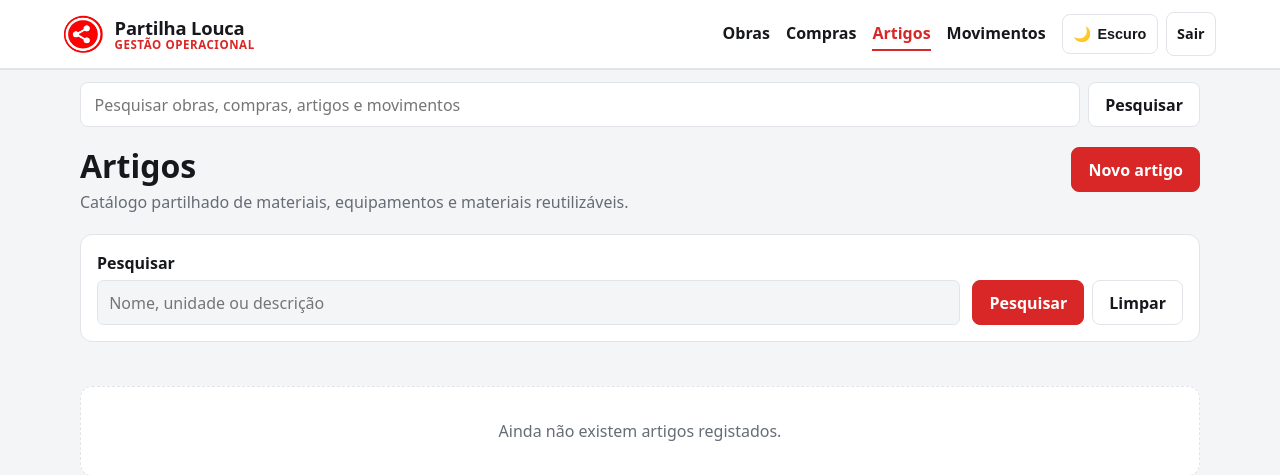
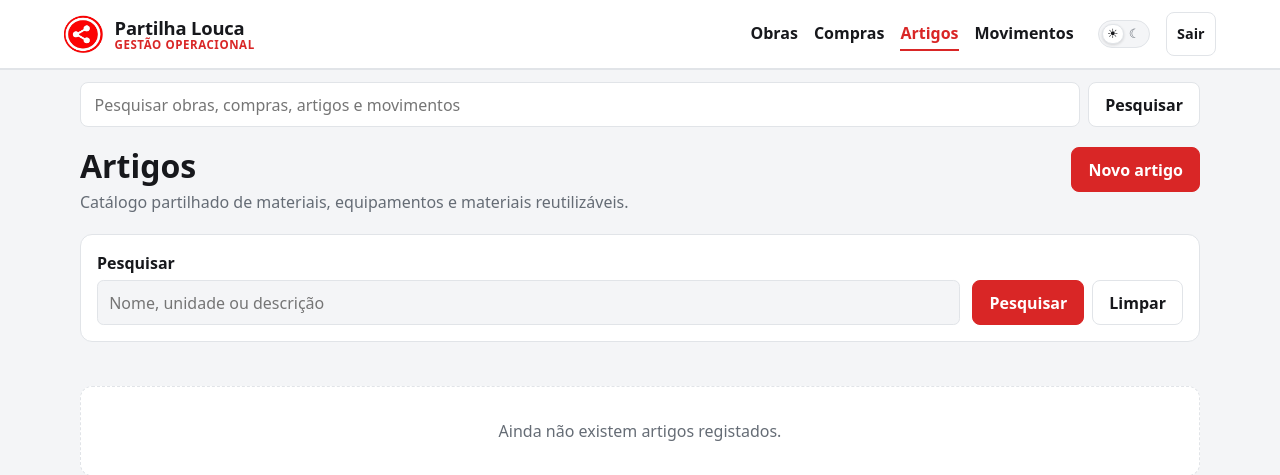
Before and after one commit to tiagofsps/siteledger, a Django app: page /inventory/items/ in a window 1280 px wide. Shown: the top 475 px of the page. Run offline with Django 5.2, Linux system fonts and the light colour scheme; the visitor is signed in with stand-in values (Sample User, id 1); data that the repository does not hold is empty.

Commit message:
refactor(ui): refine login card and theme switch
Narrow the login card and replace the text theme button with an accessible sun/moon switch.

```diff
--- a/static/css/app.css
+++ b/static/css/app.css
@@ -420,26 +420,108 @@ textarea:focus-visible {
   color: var(--color-accent);
 }
 
-.theme-toggle-btn {
+.theme-switch {
   align-items: center;
   background: transparent;
-  border: 1px solid var(--color-border);
-  border-radius: 0.5rem;
+  border: 0;
+  border-radius: 999px;
   color: var(--color-text);
   cursor: pointer;
   display: inline-flex;
-  font-size: 0.9rem;
-  font-weight: 600;
-  gap: 0.4rem;
+  flex: 0 0 auto;
+  padding: 0.5rem;
+}
+
+.theme-switch-track {
+  align-items: center;
+  background: var(--color-background);
+  border: 1px solid var(--color-border);
+  border-radius: 999px;
+  display: inline-flex;
+  height: 1.75rem;
+  padding: 0.2rem;
+  position: relative;
+  transition: border-color 0.15s ease, background-color 0.2s ease;
+  width: 3.25rem;
+}
+
+.theme-switch-option {
+  align-items: center;
+  display: inline-flex;
+  flex: 1 1 50%;
+  font-size: 0.8rem;
+  height: 100%;
   justify-content: center;
-  min-height: 2.5rem;
-  padding: 0.35rem 0.65rem;
-  transition: border-color 0.15s ease, color 0.15s ease, background-color 0.15s ease;
-}
-
-.theme-toggle-btn:hover {
+  line-height: 1;
+  position: relative;
+  transition: color 0.15s ease;
+  z-index: 1;
+}
+
+.theme-switch-option--sun {
+  color: var(--color-text);
+}
+
+.theme-switch-option--moon {
+  color: var(--color-muted);
+}
+
+.theme-switch-thumb {
+  background: var(--color-surface);
+  border: 1px solid var(--color-border);
+  border-radius: 999px;
+  box-shadow: 0 1px 3px rgba(0, 0, 0, 0.14);
+  height: calc(100% - 0.4rem);
+  left: 0.2rem;
+  position: absolute;
+  top: 0.2rem;
+  transform: translateX(0);
+  transition: transform 0.2s ease, border-color 0.15s ease, background-color 0.2s ease;
+  width: calc(50% - 0.2rem);
+  z-index: 0;
+}
+
+[data-theme="dark"] .theme-switch-thumb {
+  transform: translateX(100%);
+}
+
+[data-theme="dark"] .theme-switch-option--sun {
+  color: var(--color-muted);
+}
+
+[data-theme="dark"] .theme-switch-option--moon {
+  color: var(--color-text);
+}
+
+@media (prefers-color-scheme: dark) {
+  :root:not([data-theme="light"]) .theme-switch-thumb {
+    transform: translateX(100%);
+  }
+
+  :root:not([data-theme="light"]) .theme-switch-option--sun {
+    color: var(--color-muted);
+  }
+
+  :root:not([data-theme="light"]) .theme-switch-option--moon {
+    color: var(--color-text);
+  }
+}
+
+.theme-switch:hover .theme-switch-track {
   border-color: var(--color-accent);
-  color: var(--color-accent);
+}
+
+.theme-switch:focus-visible {
+  outline: 2px solid var(--color-accent);
+  outline-offset: 2px;
+}
+
+@media (prefers-reduced-motion: reduce) {
+  .theme-switch-track,
+  .theme-switch-option,
+  .theme-switch-thumb {
+    transition: none;
+  }
 }
 
 /* Main Layout */
@@ -1160,7 +1242,6 @@ textarea:focus-visible {
     width: 100%;
   }
 
-  .js .app-nav-actions .theme-toggle-btn,
   .js .app-nav-actions .logout-form,
   .js .app-nav-actions .logout-form .button {
     width: 100%;
@@ -1452,7 +1533,7 @@ textarea:focus-visible {
 }
 
 .login-card {
-  width: min(100%, 28rem);
+  width: min(100%, 24rem);
 }
 
 .login-card h1 {
--- a/templates/base.html
+++ b/templates/base.html
@@ -130,8 +130,9 @@
   <script>
     (function() {
       var toggleBtn = document.getElementById('theme-toggle');
-      var themeIcon = document.getElementById('theme-icon');
-      var themeLabel = document.getElementById('theme-label');
+      if (!toggleBtn) {
+        return;
+      }
 
       function getCurrentTheme() {
         var current = document.documentElement.getAttribute('data-theme');
@@ -140,13 +141,10 @@
       }
 
       function updateUI(theme) {
-        if (theme === 'dark') {
-          themeIcon.textContent = '☀️';
-          themeLabel.textContent = 'Claro';
-        } else {
-          themeIcon.textContent = '🌙';
-          themeLabel.textContent = 'Escuro';
-        }
+        toggleBtn.setAttribute(
+          'aria-checked',
+          theme === 'dark' ? 'true' : 'false'
+        );
       }
 
       var activeTheme = getCurrentTheme();
--- a/templates/partials/theme_toggle.html
+++ b/templates/partials/theme_toggle.html
@@ -1,4 +1,15 @@
-<button id="theme-toggle" class="theme-toggle-btn" type="button" aria-label="Alternar tema" title="Alternar entre modo claro e modo escuro">
-  <span id="theme-icon" aria-hidden="true">🌙</span>
-  <span id="theme-label">Escuro</span>
+<button
+  id="theme-toggle"
+  class="theme-switch"
+  type="button"
+  role="switch"
+  aria-checked="false"
+  aria-label="Modo escuro"
+  title="Alternar tema"
+>
+  <span class="theme-switch-track" aria-hidden="true">
+    <span class="theme-switch-option theme-switch-option--sun">☀</span>
+    <span class="theme-switch-option theme-switch-option--moon">☾</span>
+    <span class="theme-switch-thumb"></span>
+  </span>
 </button>
```
Also changed, not shown: tests/test_foundation.py (+4 -0 lines).
